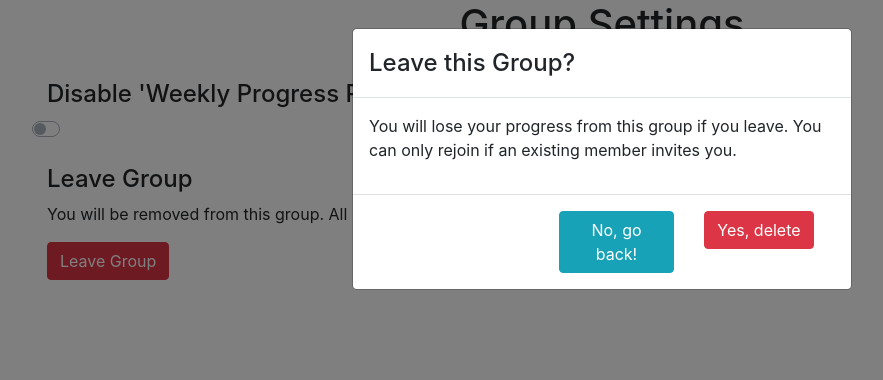
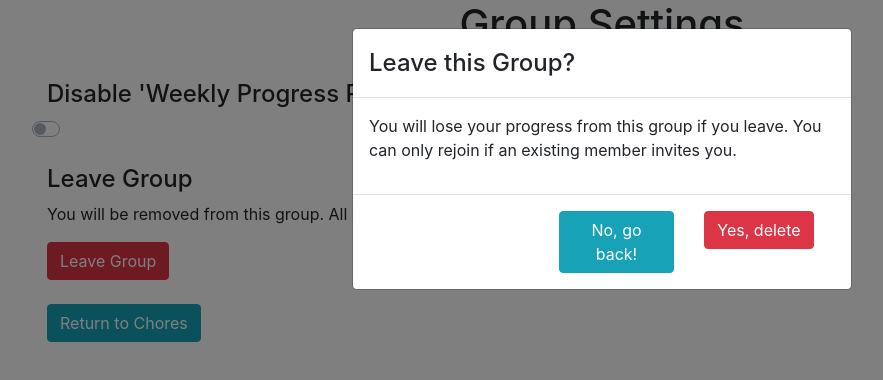
Before and after one commit to BrennanBeeler/CS5340_ChoreChasers, a React (Create React App) app: page /groupSettings in a window 1280 px wide. Shown: the top 380 px of the page, without its empty margins (38-921 px from the left). Built offline with nearby package versions, Linux system fonts and the light colour scheme.

Commit message:
add navigate back to chores button

```diff
--- a/src/components/group-settings/group-settings.js
+++ b/src/components/group-settings/group-settings.js
@@ -36,6 +36,12 @@ const GroupSettings = ({
           </button>
 
           <LeaveGroupModal show={confirmationModal} onHide={() => setConfirmationModal(false)}/>
+
+          <br/>
+          <br/>
+          <Link to="/choreManager" className="btn btn-info">
+            Return to Chores
+          </Link>
         </div>
     )
 }
--- a/src/components/profile/profile.js
+++ b/src/components/profile/profile.js
@@ -96,7 +96,7 @@ const Profile = ({
                 )})}
               </div>
               <Link to="/choreManager" className="btn btn-info">
-               Save and Exit
+               Return to Chores
               </Link>
             </div>
           </div>
```
